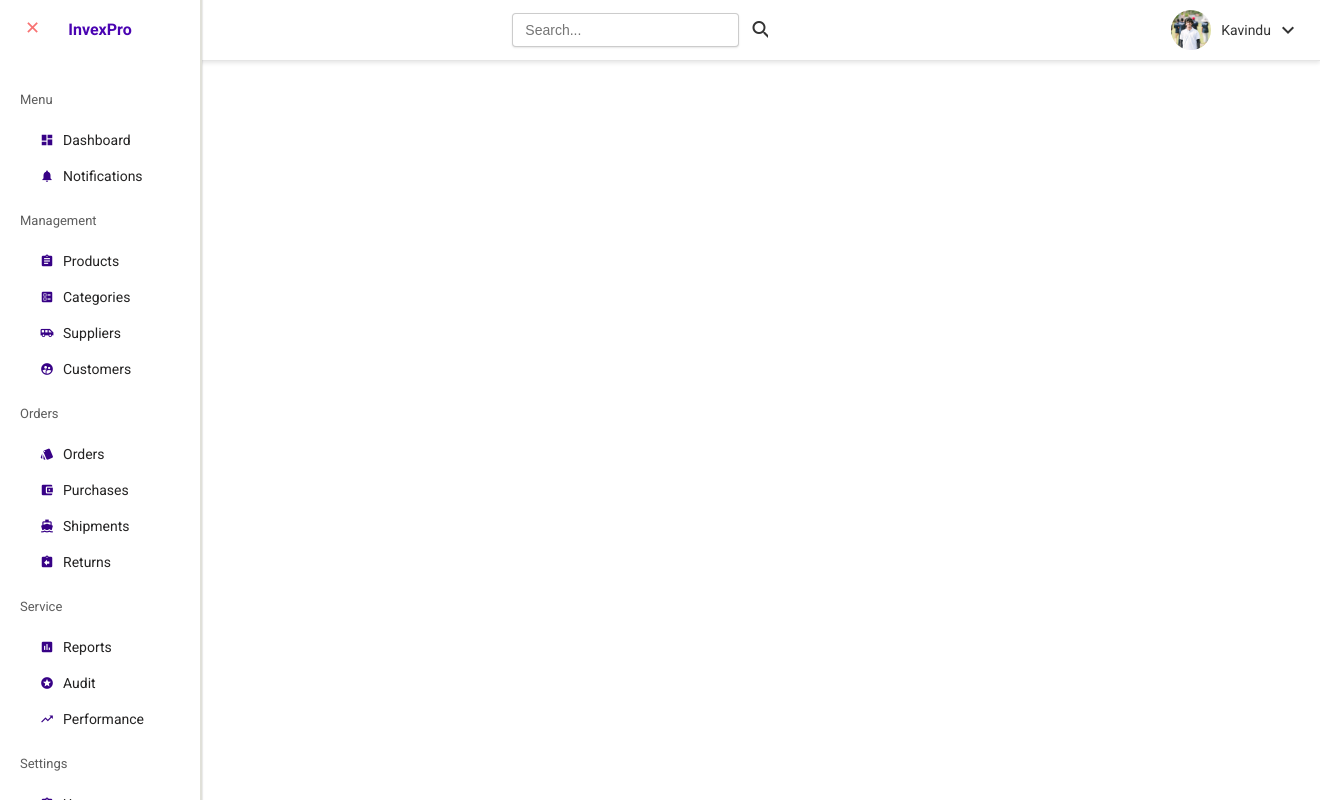
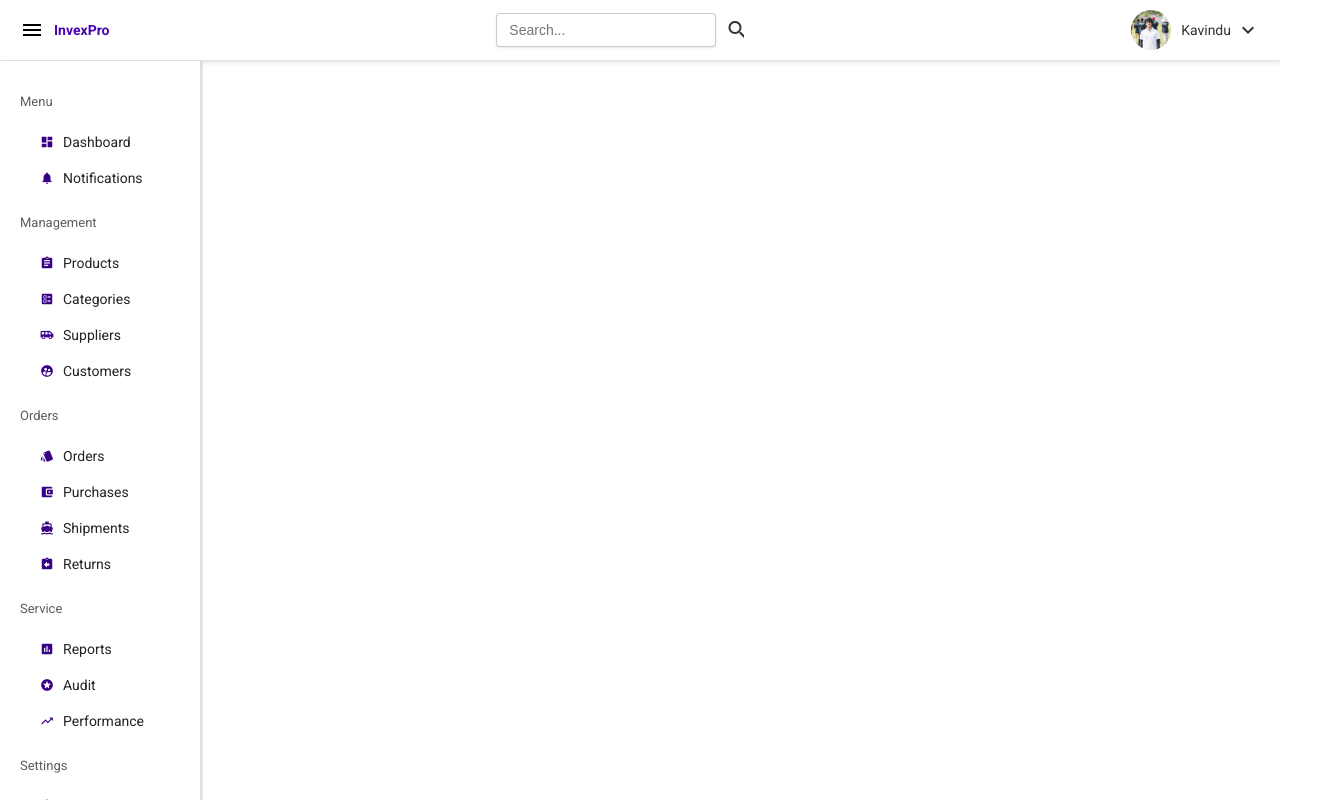
Before and after one commit to kavindunilshan/invex-pro-fo, an Angular app: page / in a window 1280 px wide. Shown: the top 800 px of the page, 1320 px wide, since content can reach past the window. Built offline with nearby package versions, Linux system fonts and the light colour scheme.

Commit message:
sidebar done

```diff
--- a/src/app/components/side-bar/side-bar.component.css
+++ b/src/app/components/side-bar/side-bar.component.css
@@ -10,23 +10,6 @@
 
 .sidebar.expanded {
   transform: translateX(0);
-}
-
-
-.toggle-btn {
-  position: absolute;
-  top: 12px;
-  left: 15px;
-  background-color: #ffffff;
-  border: none;
-  color: #2b2a2a;
-  cursor: pointer;
-  font-size: 18px;
-  padding: 5px 10px;
-}
-
-.toggle-btn.red {
-  color: #f87373;
 }
 
 .sidebar-header {
--- a/src/app/components/side-bar/side-bar.component.html
+++ b/src/app/components/side-bar/side-bar.component.html
@@ -1,9 +1,4 @@
-<button (click)="toggleSidebar()" class="toggle-btn">☰</button>
 <div class="sidebar" [class.expanded]="isExpanded">
-  <div class="sidebar-header">
-    <button (click)="toggleSidebar()" class="toggle-btn" [class.red]="isExpanded">✕</button>
-    InvexPro
-  </div>
   <div class="sidebar-menu">
     <div class="sidebar-topic">
       <h3 class="topic-title">Menu</h3>
--- a/src/app/components/side-bar/side-bar.component.ts
+++ b/src/app/components/side-bar/side-bar.component.ts
@@ -1,4 +1,4 @@
-import { Component } from '@angular/core';
+import {Component, Input} from '@angular/core';
 
 @Component({
   selector: 'app-side-bar',
@@ -6,10 +6,6 @@ import { Component } from '@angular/core';
   styleUrl: './side-bar.component.css'
 })
 export class SideBarComponent {
-  isExpanded = true;
-
-  toggleSidebar() {
-    this.isExpanded = !this.isExpanded;
-  }
+  @Input() isExpanded = true;
 
 }
--- a/src/app/components/top-bar/top-bar.component.css
+++ b/src/app/components/top-bar/top-bar.component.css
@@ -1,8 +1,4 @@
 .top-bar {
-  position: absolute;
-  top: 0;
-  left: 0;
-  width: 100%;
   display: flex;
   justify-content: space-between;
   align-items: center;
@@ -10,7 +6,7 @@
   background-color: #ffffff;
   padding: 0 20px;
   border-bottom: 1px solid rgba(0, 0, 0, 0.1);
-  box-shadow: 0px 2px 4px rgba(0, 0, 0, 0.1);
+  box-shadow: 0 2px 4px rgba(0, 0, 0, 0.1);
 }
 
 /* Logo Section */
--- a/src/app/components/top-bar/top-bar.component.ts
+++ b/src/app/components/top-bar/top-bar.component.ts
@@ -1,4 +1,4 @@
-import { Component } from '@angular/core';
+import {Component, EventEmitter, Output} from '@angular/core';
 
 @Component({
   selector: 'app-top-bar',
@@ -6,9 +6,11 @@ import { Component } from '@angular/core';
   styleUrl: './top-bar.component.css'
 })
 export class TopBarComponent {
+  @Output() toggleSidebar = new EventEmitter<boolean>();
   isSidebarExpanded = false;
 
-  toggleSidebar() {
+  toggleSidebarMenu() {
     this.isSidebarExpanded = !this.isSidebarExpanded;
+    this.toggleSidebar.emit(this.isSidebarExpanded);
   }
 }
```
